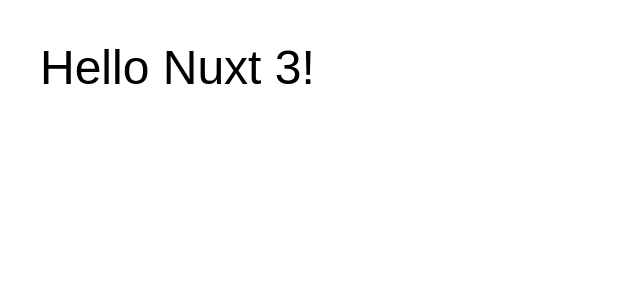
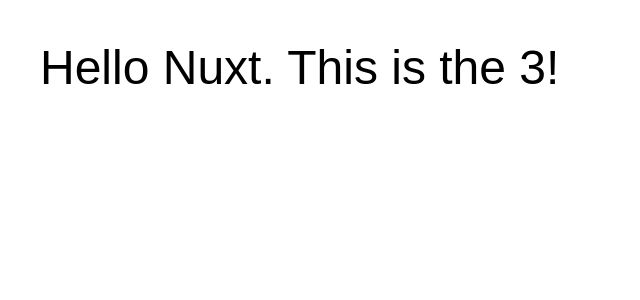
Before and after one commit to nmutyam/NLOSUI, a Nuxt app: page / in a window 1280 px wide. Shown: the top 300 px of the page, without its empty margins (0-640 px from the left). Built offline with nearby package versions, Linux system fonts and the light colour scheme.

Commit message:
Updated the Page

```diff
--- a/app.vue
+++ b/app.vue
@@ -3,7 +3,7 @@
 </script>
 <template>
   <div class="hello">
-    Hello Nuxt {{ version }}!
+    Hello Nuxt. This is the {{ version }}!
   </div>
 </template>
 <style scoped>
```
